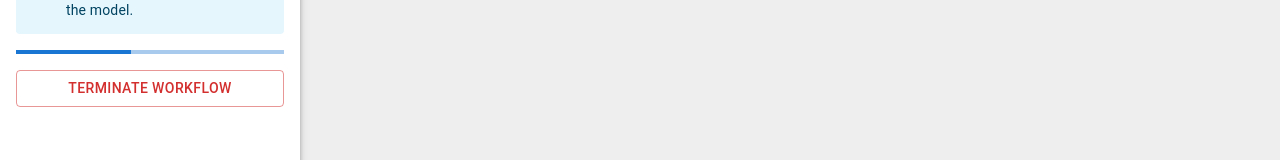
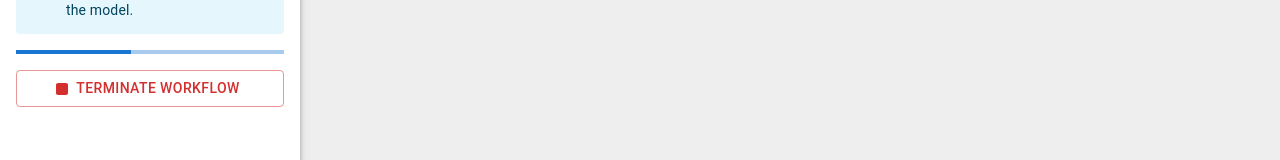
Before and after one commit to pievos101/fc-ensemble-gnn, a React (Create React App) app: page / in a window 1280 px wide. Shown: the part 324-484 px from the top of the page. Built offline with nearby package versions, Linux system fonts and the light colour scheme; no server answers.

Commit message:
improved UI

```diff
--- /dev/null
+++ b/src/react-frontend/components/StyledButton.tsx
@@ -0,0 +1,20 @@
+import { Button, ButtonProps, Tooltip } from "@mui/material";
+import { IconDefinition } from "@fortawesome/free-solid-svg-icons";
+import { FontAwesomeIcon } from "@fortawesome/react-fontawesome";
+import React from "react";
+
+interface StyledButtonProps extends ButtonProps {
+  hoverText?: string;
+  icon: IconDefinition;
+}
+
+export function StyledButton({ hoverText, icon, ...props }: StyledButtonProps) {
+  return (
+    <Tooltip title={hoverText}>
+      <Button startIcon={<FontAwesomeIcon icon={icon} style={{ height: 16 }} />}
+              variant={props.disabled ? "outlined" : "contained"} {...props} >
+        {props.children}
+      </Button>
+    </Tooltip>
+  );
+}
--- a/src/react-frontend/components/model-analysis/StatsElement.tsx
+++ b/src/react-frontend/components/model-analysis/StatsElement.tsx
@@ -1,7 +1,7 @@
 import {
   Accordion,
   AccordionDetails,
-  AccordionSummary, Button,
+  AccordionSummary,
   Chip,
   LinearProgress,
   Stack,
@@ -14,7 +14,8 @@ import { useSettings } from "../../queries/useSettings";
 import { useGetPerformance } from "../../queries/useGetPerformance";
 import React, { useEffect } from "react";
 import { FontAwesomeIcon } from "@fortawesome/react-fontawesome";
-import { faChevronDown } from "@fortawesome/free-solid-svg-icons";
+import { faChevronDown, faMagnifyingGlassChart } from "@fortawesome/free-solid-svg-icons";
+import { StyledButton } from "../StyledButton";
 
 const StatsContainer = styled(Stack)(({ theme }) => ({
   border: `1px solid`,
@@ -118,7 +119,12 @@ export function StatsElement({ ensembleLength }: { ensembleLength: number }) {
               </StatsContainer>
             ) :
             (
-              <Button variant={"outlined"} color={"info"} onClick={testWithTestSet}>Test on Test set</Button>
+              <StyledButton
+                color={"info"}
+                onClick={testWithTestSet}
+                icon={faMagnifyingGlassChart}
+                hoverText={"Test the model on the test set. This will unlock the test set data. This can only be done once, too make sure no fitting is done on the test set."}
+              >Test on Test set</StyledButton>
             )
           }
           <Typography variant="subtitle2" style={{ alignItems: "center" }}>
--- a/src/react-frontend/components/side-panel/StatusSection.tsx
+++ b/src/react-frontend/components/side-panel/StatusSection.tsx
@@ -1,7 +1,9 @@
-import { Alert, AlertTitle, Button, Chip, LinearProgress, Stack, Typography } from "@mui/material";
+import { Alert, AlertTitle, Chip, LinearProgress, Stack, Typography } from "@mui/material";
 import React, { useEffect } from "react";
 import { useGetStatus } from "../../queries/useGetStatus";
 import { getApiUrl } from "../../App";
+import { faStop } from "@fortawesome/free-solid-svg-icons";
+import { StyledButton } from "../StyledButton";
 
 function ControllerInfo() {
   return (
@@ -48,9 +50,12 @@ export function StatusSection() {
       {
         isCoordinator && <ControllerInfo />
       }
-      <Button onClick={terminateWorkflow} color={"error"} variant={"outlined"}>
+      <StyledButton onClick={terminateWorkflow} color={"error"} variant={"outlined"}
+                    icon={faStop}
+                    hoverText={"Terminates this client. Current workflow is finished and the output is saved."}
+      >
         Terminate Workflow
-      </Button>
+      </StyledButton>
     </Stack>
   );
 }
```
